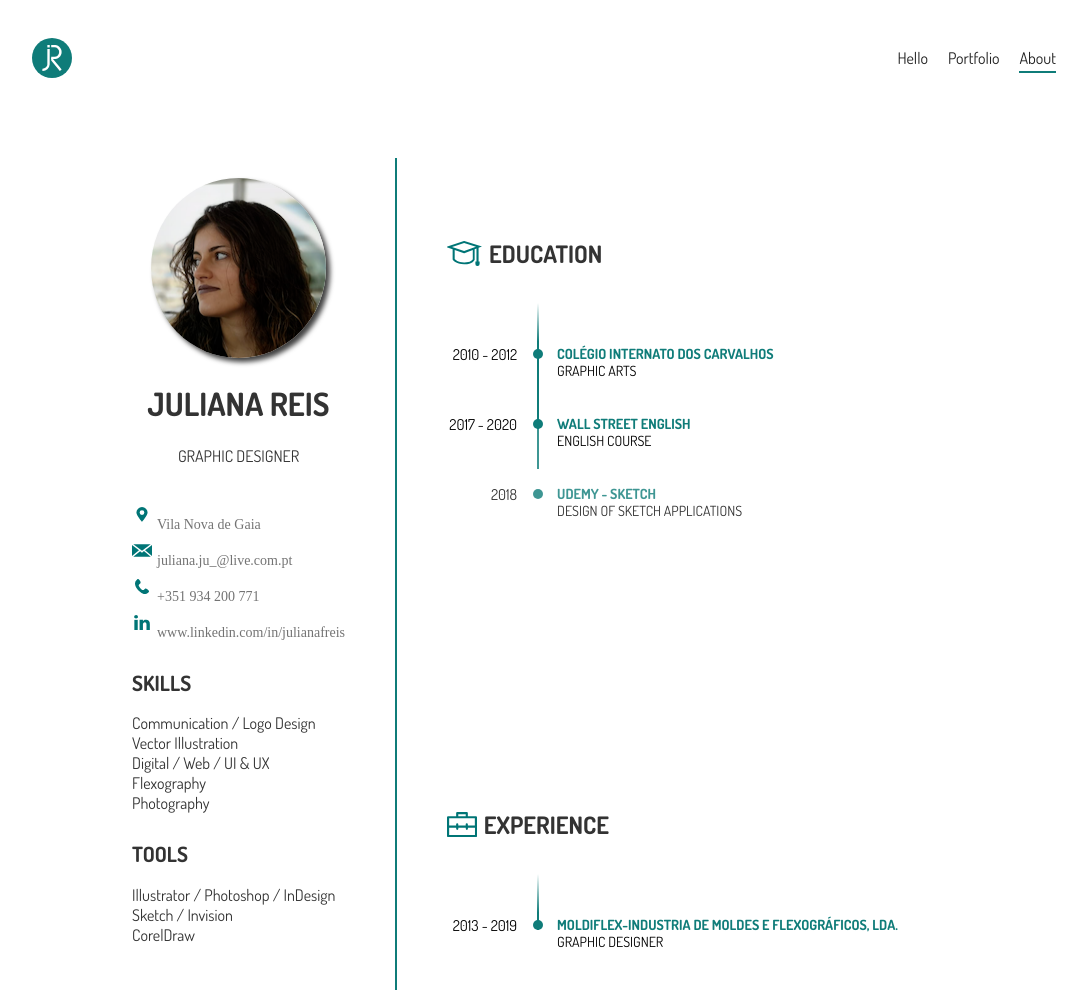
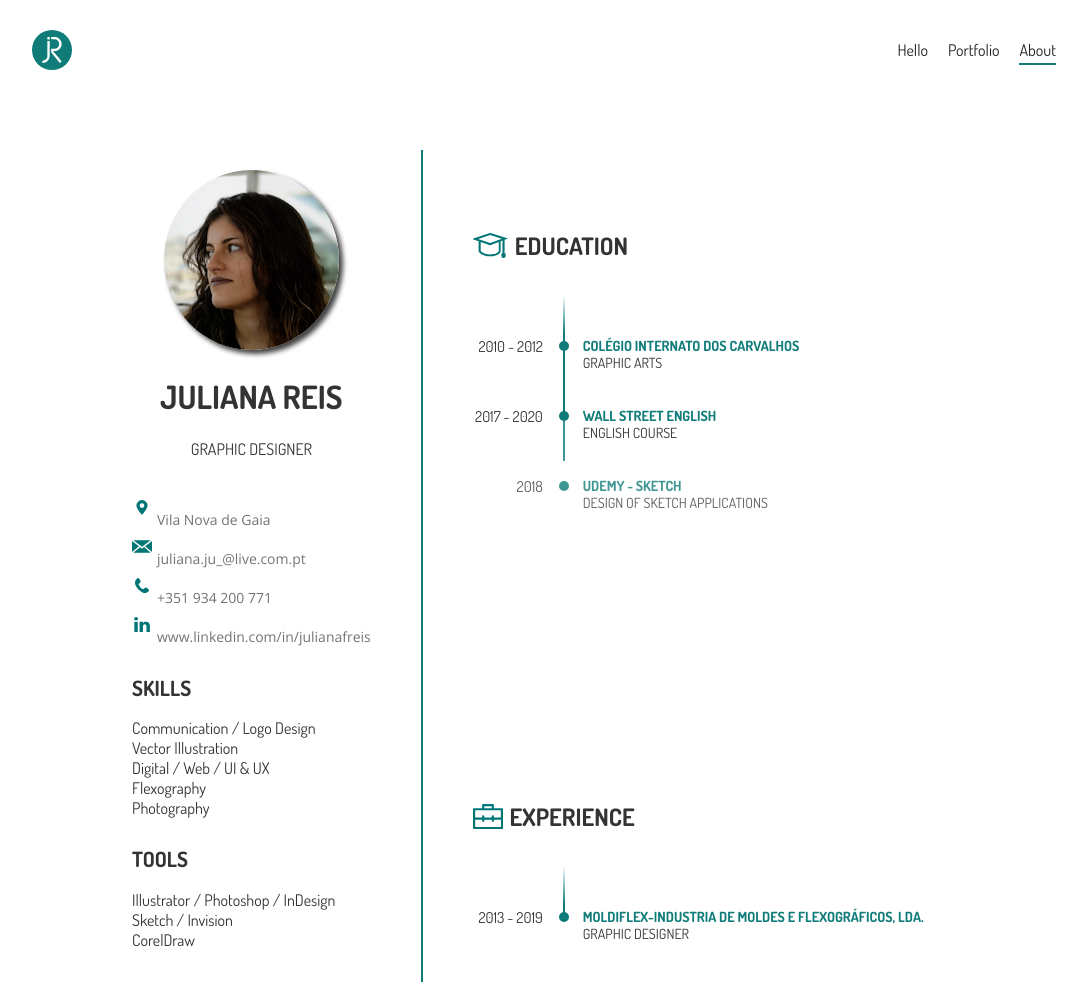
Before and after one commit to jmtavares/julianareis, a Gatsby site: page /about/ in a window 1280 px wide. Shown: the whole page, without its empty margins (96-1183 px from the left). Built offline with nearby package versions, Linux system fonts and the light colour scheme; Gatsby itself is replaced by a stand-in of ours.

Commit message:
fix: remove duplicate css

```diff
--- a/src/components/layout/layout.less
+++ b/src/components/layout/layout.less
@@ -1,3 +1,23 @@
+@import '../../animations.less';
+
+html {
+    box-sizing: border-box;
+    overflow-y: scroll;
+    font-family: "Open Sans", sans-serif;
+    -ms-text-size-adjust: 100%;
+    -webkit-text-size-adjust: 100%;
+}
+
+body {
+    color: hsla(0, 0%, 0%, 0.8);
+    font-weight: normal;
+    word-wrap: break-word;
+    margin: 0;
+    -webkit-font-smoothing: antialiased;
+    -moz-osx-font-smoothing: grayscale;
+    animation: Fade ease 2s;
+}
+
 h1,
 h2,
 h3,
@@ -21,12 +41,3 @@
     margin: 0;
     padding: 0;
 }
-
-@keyframes fadeIn {
-    0% {
-        opacity: 0;
-    }
-    100% {
-        opacity: 1;
-    }
-}
--- a/src/pages/index.js
+++ b/src/pages/index.js
@@ -6,7 +6,6 @@
 import Hello from "../components/hello/hello";
 import Portfolio from "../components/portfolio/portfolio";
 import ViewPortfolio from "../components/view-portfolio/view-portfolio";
-import "./index.less";
 
 const IndexPage = ({ data }) => {
     const posts = data.allMarkdownRemark;
--- a/src/pages/index.less
+++ /dev/null
@@ -1,19 +0,0 @@
-@import "../animations";
-
-html {
-    box-sizing: border-box;
-    overflow-y: scroll;
-    font-family: "Open Sans", sans-serif;
-    -ms-text-size-adjust: 100%;
-    -webkit-text-size-adjust: 100%;
-}
-
-body {
-    color: hsla(0, 0%, 0%, 0.8);
-    font-weight: normal;
-    word-wrap: break-word;
-    margin: 0;
-    -webkit-font-smoothing: antialiased;
-    -moz-osx-font-smoothing: grayscale;
-    animation: fadeIn ease 2s;
-}
```
